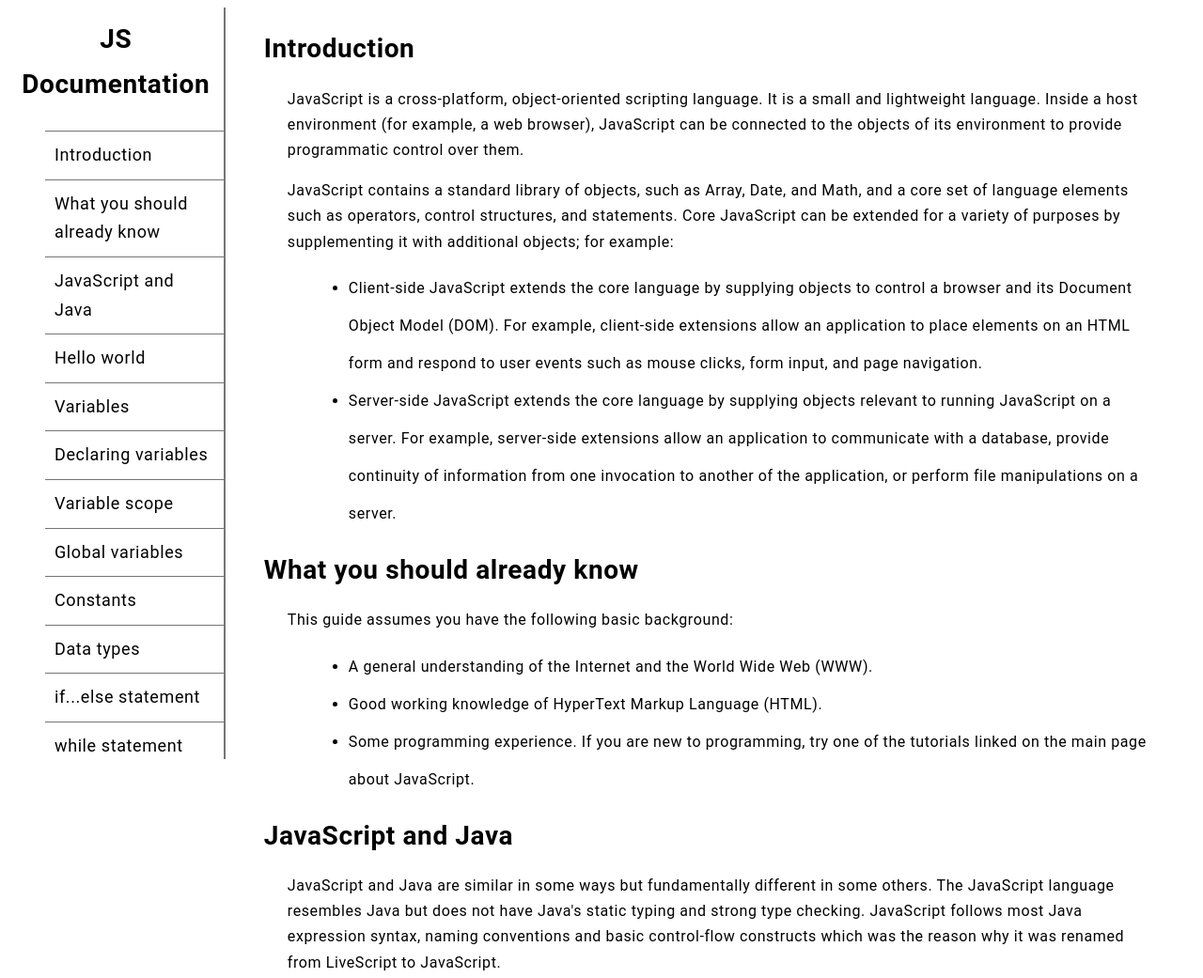
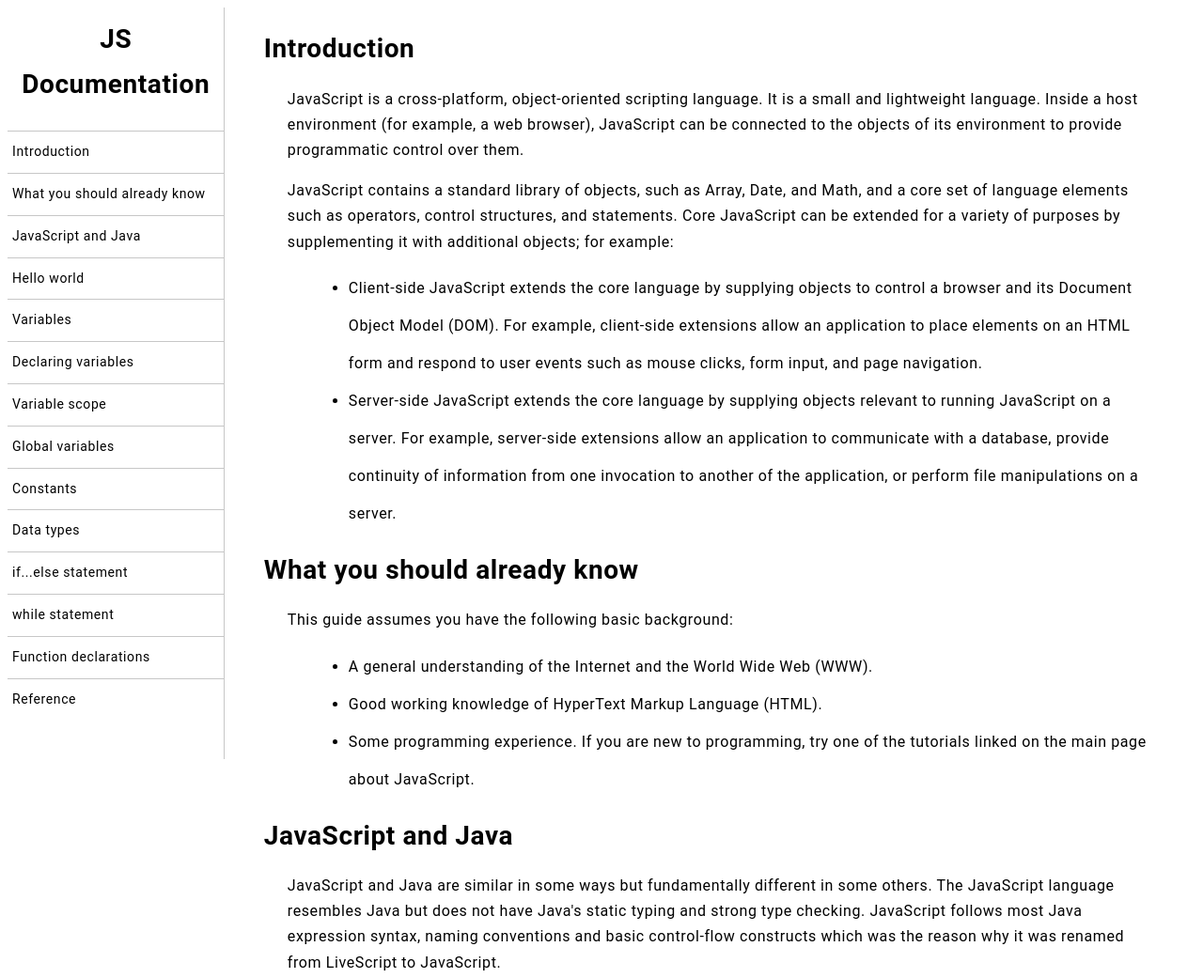
Before and after one commit to samiwazni/Technical_Documentation_Page, a plain HTML site: page index.html in a window 1280 px wide. Shown: the top 1041 px of the page at 94% size. Drawn offline with Linux system fonts and the light colour scheme.

Commit message:
Update style.css

```diff
--- a/style.css
+++ b/style.css
@@ -11,27 +11,28 @@ nav > header {
 }
 
 #navbar {
-  position: fixed;
   height: 100%;
   width: 18%;
   position: fixed;
   overflow-y: auto;
   overflow-x: hidden;
-  border-right: 2px solid #757575;
+  border-right: 1px solid #c7c7c7;
 }
 
 #navbar ul {
    list-style-type: none;
    position: relative;
+   left: 0;
 }
 
 #navbar a {
   padding: 10px;
   text-decoration: none;
-  font-size: 18px;
+  font-size: 14px;
+  margin-left: -45px;
   color: #000000;
   display: block;
-  border-top: 1px solid #757575;
+  border-top: 1px solid #c7c7c7;
 }
 
 @media screen and (max-width: 460px) {
@@ -57,7 +58,7 @@ nav > header {
 
   #main-doc {
     position: relative;
-    margin-top: 270px;
+    margin-top: 260px;
   }
 }
 
```
